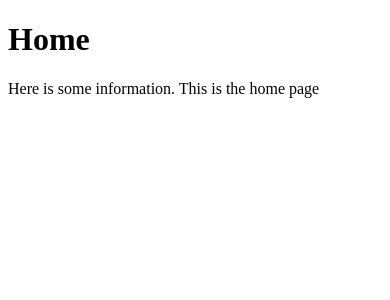
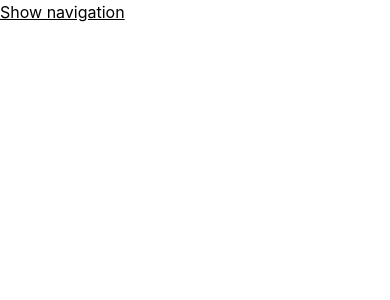
Before and after one commit to mazzurana/NewSite, a Vue app: page / in a window 390 px wide. Shown: the top 300 px of the page. Built offline with nearby package versions, Linux system fonts and the light colour scheme.

Commit message:
CErto
Certo

```diff
--- a/package.json
+++ b/package.json
@@ -14,6 +14,7 @@
   },
   "dependencies": {
     "axios": "0.18.0",
+    "bootstrap": "4.2.1",
     "bootstrap-vue": "2.0.0-rc.11",
     "css-loader": "2.1.0",
     "element-ui": "2.4.11",
--- a/src/App.vue
+++ b/src/App.vue
@@ -1,6 +1,20 @@
 <template>
   <div id="app">
-  <router-view></router-view></div>
+    <router-view></router-view>
+
+    <div class="loading">
+      <div id="loader"></div>
+      <div id="loaderProgress"><div></div></div>
+    </div>
+  </div>
 </template>
 
-<script></script>
+<style lang="scss">
+$blue: #002337;
+$--color-primary: #002337;
+
+@import "~bootstrap/scss/bootstrap.scss";
+@import "~bootstrap-vue/dist/bootstrap-vue.css";
+
+@import "./assets/css/estilo.scss";
+</style>
--- /dev/null
+++ b/src/assets/css/estilo.scss
@@ -0,0 +1,82 @@
+//Site Menu
+#nav
+{
+    /* container */
+}
+    #nav > a
+    {
+        display: none;
+    }
+    #nav li
+    {
+        position: relative;
+    }
+
+    /* first level */
+
+    #nav > ul
+    {
+        height: 3.75em;
+    }
+        #nav > ul > li
+        {
+            width: 25%;
+            height: 100%;
+            float: left;
+        }
+
+    /* second level */
+
+    #nav li ul
+    {
+        display: none;
+        position: absolute;
+        top: 100%;
+    }
+        #nav li:hover ul
+        {
+            display: block;
+        }
+
+        @media only screen and ( max-width: 40em ) /* 640 */
+{
+    #nav
+    {
+        position: relative;
+    }
+        #nav > a
+        {
+        }
+        #nav:not( :target ) > a:first-of-type,
+        #nav:target > a:last-of-type
+        {
+            display: block;
+        }
+
+    /* first level */
+
+    #nav > ul
+    {
+        height: auto;
+        display: none;
+        position: absolute;
+        left: 0;
+        right: 0;
+    }
+        #nav:target > ul
+        {
+            display: block;
+        }
+        #nav > ul > li
+        {
+            width: 100%;
+            float: none;
+        }
+
+    /* second level */
+
+    #nav li ul
+    {
+        position: static;
+    }
+}
--- a/src/components/Home.vue
+++ b/src/components/Home.vue
@@ -1,13 +1,9 @@
 <template>
   <div>
-    <h1>Home</h1>
+    <h1>Hotesteme</h1>
     <p>Here is some information. This is the home page</p>
   </div>
 </template>
 
-<script>
-export default {
-  name: "HomeView" //this is the name of the component
-};
-</script>
+<script></script>
 <style></style>
--- a/src/components/Site.vue
+++ b/src/components/Site.vue
@@ -1,17 +1,17 @@
 <template>
-  <div id="app">
-    <menu></menu>
+  <div class="site">
+    <menuview></menuview>
     <router-view></router-view>
   </div>
 </template>
+
 <script>
-import Menu from "./components/SiteMenu";
-import Home from "./components/Home";
+import MenuView from "@/components/SiteMenu";
+export default {
+  name: "Site",
 
-export default {
-  name: "App",
   components: {
-    Home
+    menuview: MenuView
   }
 };
 </script>
--- a/src/components/SiteMenu.vue
+++ b/src/components/SiteMenu.vue
@@ -1,22 +1,44 @@
 <template>
-  <div>
-    <h2>Nav Bar</h2>
-    <nav>aa</nav>
+  <div class="sitemenu">
+    <nav id="nav" role="navigation">
+      <a href="#nav" title="Show navigation">Show navigation</a>
+      <a href="#" title="Hide navigation">Hide navigation</a>
+      <ul>
+        <li><a href="/">Home</a></li>
+        <li>
+          <a href="/" aria-haspopup="true">Blog</a>
+          <ul>
+            <li><a href="/">Design</a></li>
+            <li><a href="/">HTML</a></li>
+            <li><a href="/">CSS</a></li>
+            <li><a href="/">JavaScript</a></li>
+          </ul>
+        </li>
+        <li>
+          <a href="/" aria-haspopup="true">Work</a>
+          <ul>
+            <li><a href="/">Web Design</a></li>
+            <li><a href="/">Typography</a></li>
+            <li><a href="/">Front-End</a></li>
+          </ul>
+        </li>
+        <li><a href="/">About</a></li>
+      </ul>
+    </nav>
   </div>
 </template>
 
 <script>
 export default {
   name: "SiteMenu",
+
   data() {
     return {
-      links: [
-        {
-          id: 0,
-          text: "Hello World",
-          page: "/HelloWorld"
-        }
-      ]
+      email: "",
+
+      sessao: "",
+
+      tipo: ""
     };
   }
 };
--- a/src/router.js
+++ b/src/router.js
@@ -8,8 +8,8 @@ export default new Router({
   routes: [
     {
       path: "/",
-      name: "HomeView",
-      component: Home
+      name: "Site",
+      component: () => import("./components/Site.vue")
     }
   ]
 });
```
